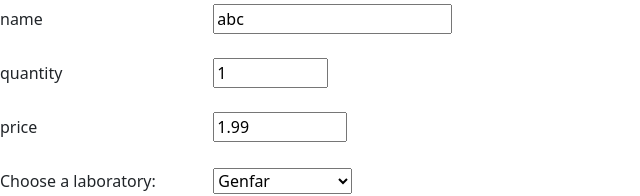
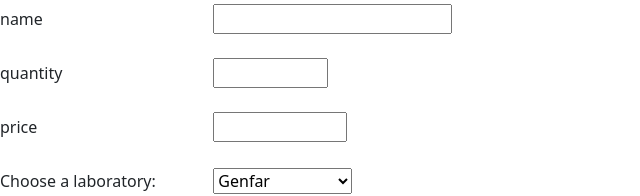
Before and after one commit to AlexMamani85/farmacia-front, a React (Create React App) app: page /create in a window 1280 px wide. Shown: the top 196 px of the page, without its empty margins (0-640 px from the left). Built offline with nearby package versions, Linux system fonts and the light colour scheme.

Commit message:
fix: deleting spaces from create-from

```diff
--- a/src/components/create-form.js
+++ b/src/components/create-form.js
@@ -6,12 +6,11 @@ const CreateForm = () =>{
 return(
     <div>
       <Formik
-        initialValues={{ name: 'abc', quantity: '1', price: '1.99', laboratory: 'Genfar' }}
+        initialValues={{ name: '', quantity: '', price: '', laboratory: 'Genfar' }}
 
         validate={(values) => {
           const errors = {};
 
-          // !!!! --->>> validaciones regex de las Values <<<---
           const regexSentences = {
             name: /([a-zA-Z0-9_\s]+)/,
             quantity: /\d{1,5}$/,
@@ -19,17 +18,14 @@ return(
             laboratory: /\w{1,}/,
             }
 
-          // !!!! --->>> STATIC, no es necesario cambiar, verificarRegex es una funcion <<<---
           function verificarObjectRegex(objeto){
             objeto.map(texto=>{
             if (!regexSentences[texto].test(values[texto])) {
               errors[texto] = "Not valid "+texto;}
            })
           }
-          // !!!! --->>> STATIC, no es necesario cambiar (solo usa las keys del objeto Values, osea los campos) <<<---
           verificarObjectRegex(Object.keys(values))
 
-          // !!!! --->>> si se necesita se agrega mas Info al mensaje de error <<<---
           function addInfoError(variable,message){
             if (errors[variable]){
               errors[variable]=errors[variable]+message
```
